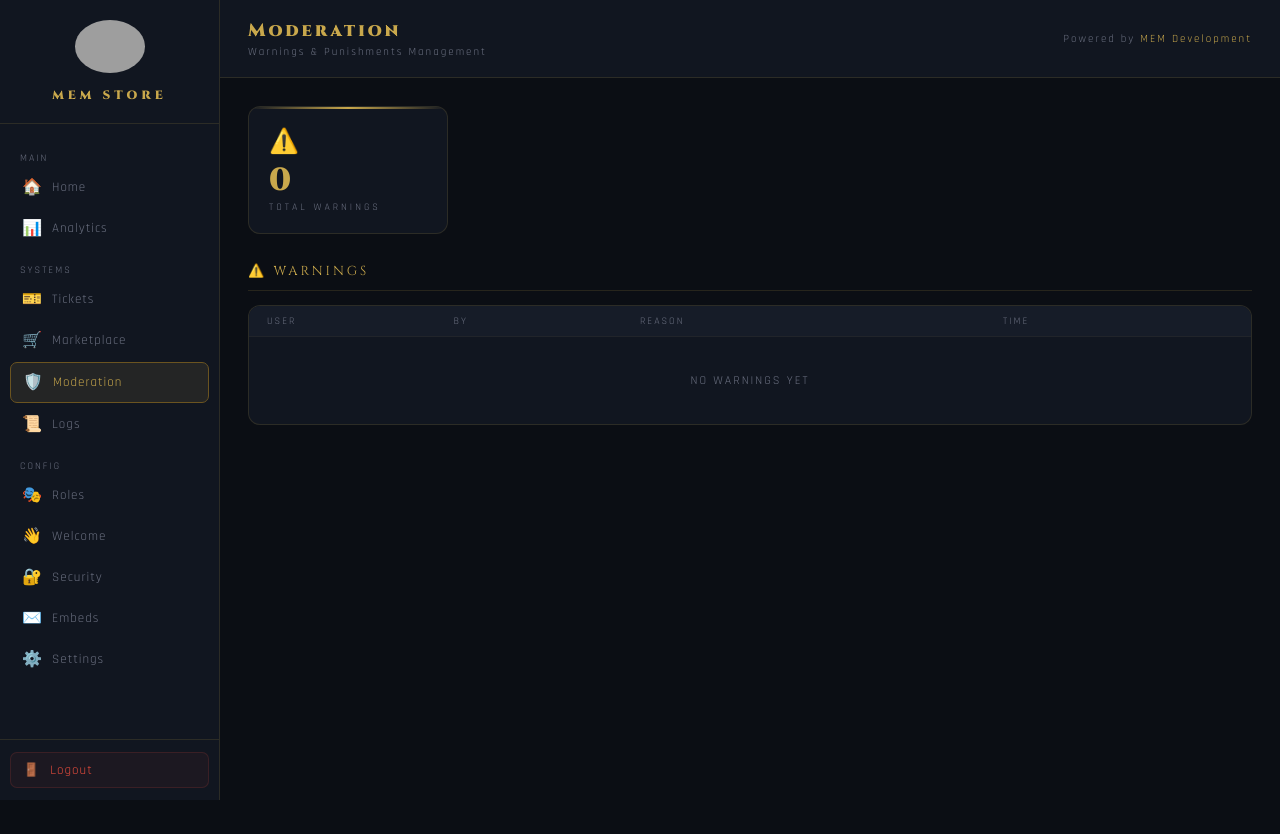
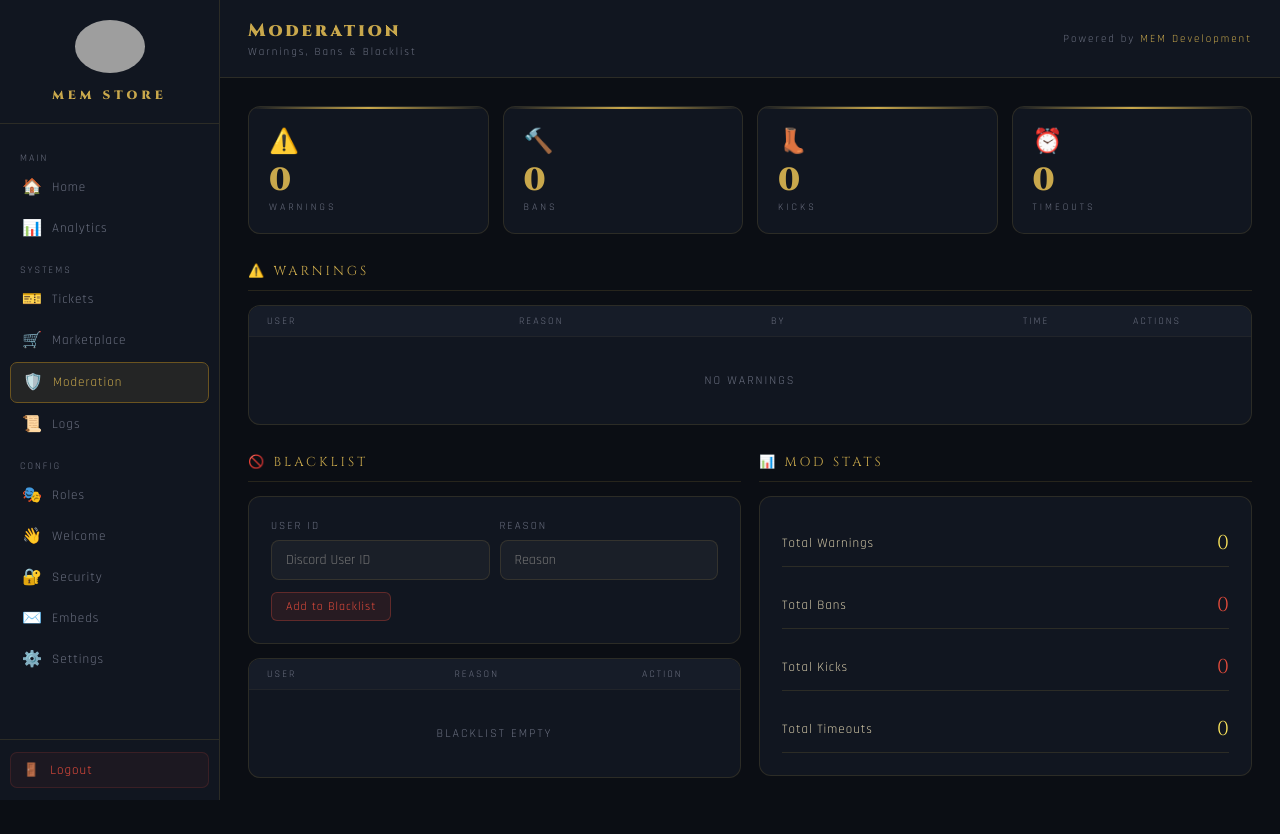
Before and after one commit to mosavdeaplo-droid/memm-bot, a Flask app: page /moderation in a window 1280 px wide. Before the commit the page ends 800 px from the top, so only its background shows below. Run offline with Flask 3, Linux system fonts and the light colour scheme; the visitor is signed in with stand-in values (Sample User, id 1); data that the repository does not hold is empty; grey boxes are pictures that could not be loaded.

Commit message:
Update moderation.html

```diff
--- a/dashboard/templates/moderation.html
+++ b/dashboard/templates/moderation.html
@@ -1,47 +1,77 @@
 {% extends "base.html" %}
 {% block title %}Moderation{% endblock %}
 {% block page_title %}Moderation{% endblock %}
-{% block page_subtitle %}Warnings & Punishments Management{% endblock %}
-
+{% block page_subtitle %}Warnings, Bans & Blacklist{% endblock %}
 {% block content %}
-
-<div class="stats-grid" style="grid-template-columns:repeat(1,1fr);max-width:200px">
-  <div class="stat-card">
-    <div class="stat-icon">⚠️</div>
-    <div class="stat-value">{{ stats.total }}</div>
-    <div class="stat-label">Total Warnings</div>
+<div class="stats-grid">
+  <div class="stat-card"><div class="stat-icon">⚠️</div><div class="stat-value">{{ stats.total }}</div><div class="stat-label">Warnings</div></div>
+  <div class="stat-card"><div class="stat-icon">🔨</div><div class="stat-value">{{ stats.bans }}</div><div class="stat-label">Bans</div></div>
+  <div class="stat-card"><div class="stat-icon">👢</div><div class="stat-value">{{ stats.kicks }}</div><div class="stat-label">Kicks</div></div>
+  <div class="stat-card"><div class="stat-icon">⏰</div><div class="stat-value">{{ stats.timeouts }}</div><div class="stat-label">Timeouts</div></div>
+</div>
+<div class="section">
+  <div class="section-header"><div class="section-title">⚠️ Warnings</div></div>
+  <div class="table-wrap">
+    <div class="table-row header" style="grid-template-columns:1fr 1fr 1fr 100px 100px">
+      <div>User</div><div>Reason</div><div>By</div><div>Time</div><div>Actions</div>
+    </div>
+    {% if warns %}{% for w in warns %}
+    <div class="table-row" style="grid-template-columns:1fr 1fr 1fr 100px 100px">
+      <div>{{ w.username }}<div style="font-size:10px;color:var(--text-dim)">{{ w.user_id }}</div></div>
+      <div style="font-size:12px;color:var(--yellow)">{{ w.reason }}</div>
+      <div style="font-size:12px;color:var(--text-dim)">{{ w.by }}</div>
+      <div style="font-size:10px;color:var(--text-dim)">{{ w.time }}</div>
+      <div style="display:flex;gap:4px">
+        <form method="POST" action="/delete_warning/{{ w.id }}">
+          <button class="btn btn-danger" type="submit" style="font-size:11px;padding:4px 10px">Del</button>
+        </form>
+        <form method="POST" action="/clear_user_warnings/{{ w.user_id }}" onsubmit="return confirm('Clear ALL warnings for this user?')">
+          <button class="btn btn-gold" type="submit" style="font-size:11px;padding:4px 10px">Clear All</button>
+        </form>
+      </div>
+    </div>
+    {% endfor %}{% else %}<div class="empty-state">NO WARNINGS</div>{% endif %}
   </div>
 </div>
-
-<div class="section">
-  <div class="section-header">
-    <div class="section-title">⚠️ Warnings</div>
-  </div>
-  <div class="table-wrap">
-    <div class="table-row header" style="grid-template-columns:1fr 1fr 2fr 100px 120px">
-      <div>User</div><div>By</div><div>Reason</div><div>Time</div><div></div>
+<div class="grid-2">
+  <div class="section">
+    <div class="section-header"><div class="section-title">🚫 Blacklist</div></div>
+    <div class="card" style="margin-bottom:14px">
+      <form method="POST" action="/add_blacklist">
+        <div class="grid-2" style="gap:10px">
+          <div class="form-group" style="margin-bottom:0"><label class="form-label">User ID</label><input class="form-input" name="user_id" placeholder="Discord User ID" required></div>
+          <div class="form-group" style="margin-bottom:0"><label class="form-label">Reason</label><input class="form-input" name="reason" placeholder="Reason"></div>
+        </div>
+        <button class="btn btn-danger" type="submit" style="margin-top:12px">Add to Blacklist</button>
+      </form>
     </div>
-    {% if warns %}
-      {% for w in warns %}
-      <div class="table-row" style="grid-template-columns:1fr 1fr 2fr 100px 120px">
-        <div>{{ w.username }}</div>
-        <div style="color:var(--text-dim)">{{ w.by }}</div>
-        <div>{{ w.reason }}</div>
-        <div style="font-size:11px;color:var(--text-dim)">{{ w.time }}</div>
-        <div style="display:flex;gap:6px">
-          <form method="POST" action="/delete_warning/{{ w.id }}">
-            <button type="submit" class="btn btn-danger">Delete</button>
-          </form>
-          <form method="POST" action="/clear_user_warnings/{{ w.user_id }}" onsubmit="return confirm('Clear all warnings for this user?')">
-            <button type="submit" class="btn btn-gold">Clear All</button>
+    <div class="table-wrap">
+      <div class="table-row header" style="grid-template-columns:1fr 1fr 80px"><div>User</div><div>Reason</div><div>Action</div></div>
+      {% if blacklist %}{% for b in blacklist %}
+      <div class="table-row" style="grid-template-columns:1fr 1fr 80px">
+        <div>{{ b.username }}<div style="font-size:10px;color:var(--text-dim)">{{ b.user_id }}</div></div>
+        <div style="font-size:12px;color:var(--text-dim)">{{ b.reason }}</div>
+        <div>
+          <form method="POST" action="/remove_blacklist/{{ b.id }}">
+            <button class="btn btn-green" type="submit" style="font-size:11px;padding:4px 10px">Remove</button>
           </form>
         </div>
       </div>
-      {% endfor %}
-    {% else %}
-      <div class="empty-state">NO WARNINGS YET</div>
-    {% endif %}
+      {% endfor %}{% else %}<div class="empty-state">BLACKLIST EMPTY</div>{% endif %}
+    </div>
+  </div>
+  <div class="section">
+    <div class="section-header"><div class="section-title">📊 Mod Stats</div></div>
+    <div class="card">
+      <div style="display:flex;flex-direction:column;gap:14px">
+        {% for label, val, color in [('Total Warnings', stats.total, 'var(--yellow)'), ('Total Bans', stats.bans, 'var(--red)'), ('Total Kicks', stats.kicks, 'var(--red)'), ('Total Timeouts', stats.timeouts, 'var(--yellow)')] %}
+        <div style="display:flex;justify-content:space-between;align-items:center;padding:10px 0;border-bottom:1px solid var(--border)">
+          <span style="font-size:13px;letter-spacing:1px">{{ label }}</span>
+          <span style="font-family:'Cinzel',serif;font-size:20px;color:{{ color }}">{{ val }}</span>
+        </div>
+        {% endfor %}
+      </div>
+    </div>
   </div>
 </div>
-
 {% endblock %}
```
